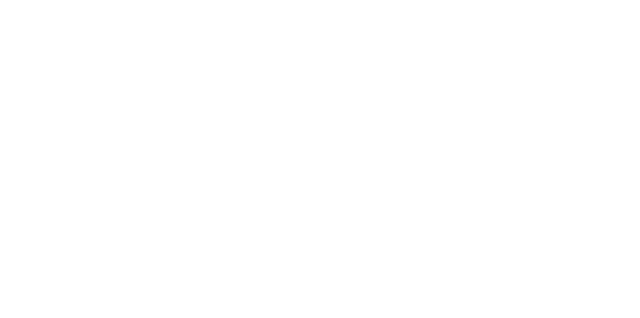
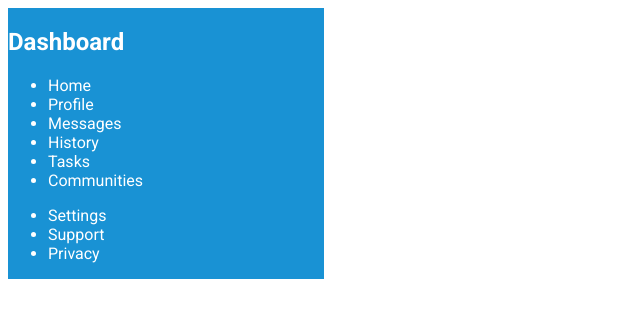
Before and after one commit to kevnhech/admin-dashboard, a plain HTML site: page index.html in a window 1280 px wide. Shown: the whole page, without its empty margins (0-640 px from the left). Drawn offline with Linux system fonts and the light colour scheme.

Commit message:
Add a foundation for the sidebar

```diff
--- a/index.html
+++ b/index.html
@@ -5,8 +5,39 @@
   <meta name="viewport" content="width=device-width, initial-scale=1.0">
   <title>Admin Dashboard</title>
   <link rel="stylesheet" href="styles.css">
+  <style>
+    @import url('https://fonts.googleapis.com/css2?family=Roboto:ital,wght@0,100;0,300;0,400;0,500;0,700;0,900;1,100;1,300;1,400;1,500;1,700;1,900&display=swap');
+  </style>
 </head>
 <body>
+  <div class="container">
+    <!-- Sidebar -->
+    <div class="sidebar">
+      <div class="title">
+        <h2>Dashboard</h2>
+        <ul>
+          <li>Home</li>
+          <li>Profile</li>
+          <li>Messages</li>
+          <li>History</li>
+          <li>Tasks</li>
+          <li>Communities</li>
+        </ul>
+        <ul>
+          <li>Settings</li>
+          <li>Support</li>
+          <li>Privacy</li>
+        </ul>
+      </div>
+    </div>
+    <!-- Header -->
+    <div class="header">
 
+    </div>
+    <!-- Main content -->
+    <div class="content">
+
+    </div>
+  </div>
 </body>
 </html>
--- a/styles.css
+++ b/styles.css
@@ -1,3 +1,28 @@
-h1 {
-  color: red;
+:root {
+  --primary-color: #1992d4;
+  --secondary-color: #f0b429;
 }
+
+* {
+  font-family: "Roboto";
+}
+
+.container {
+  display: grid;
+  grid-template-columns: 1fr 3fr;
+}
+
+.sidebar {
+  background-color: var(--primary-color);
+  color: #fff;
+  grid-column: 1 / 2;
+  grid-row: 1 / 3;
+}
+
+.header {
+  grid-column: 2 / 3;
+}
+
+.content {
+  grid-column: 2 / 3;
+}
```
